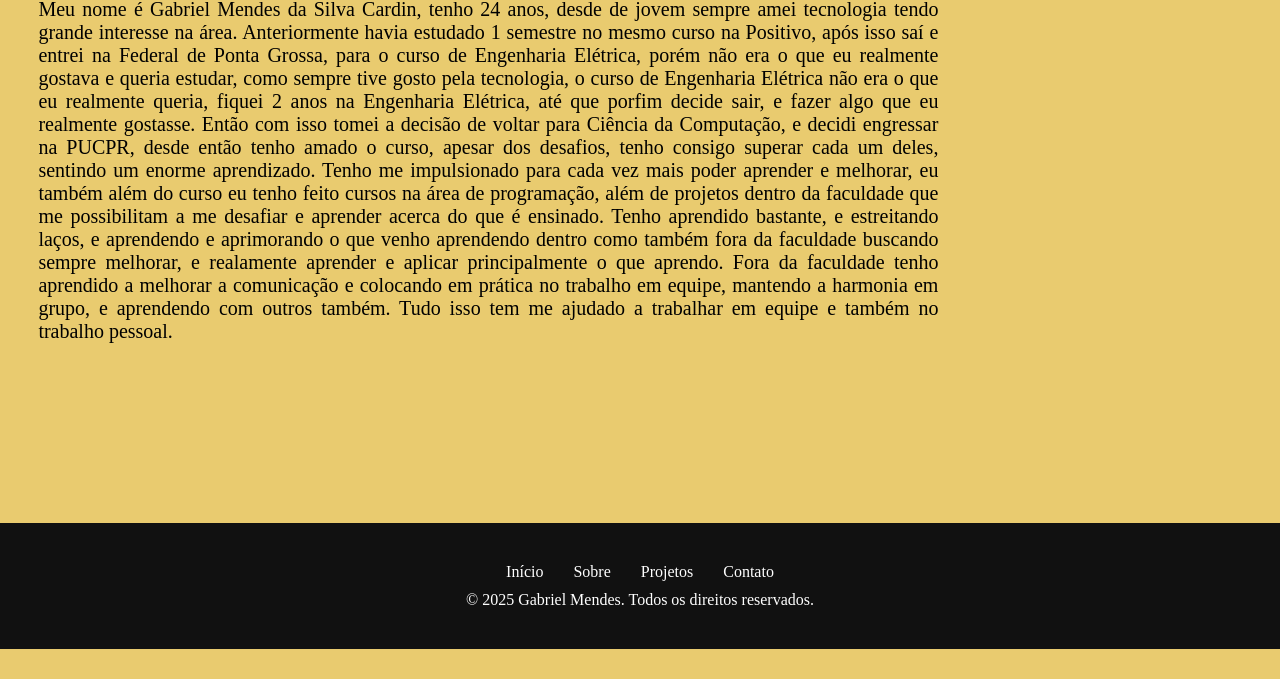
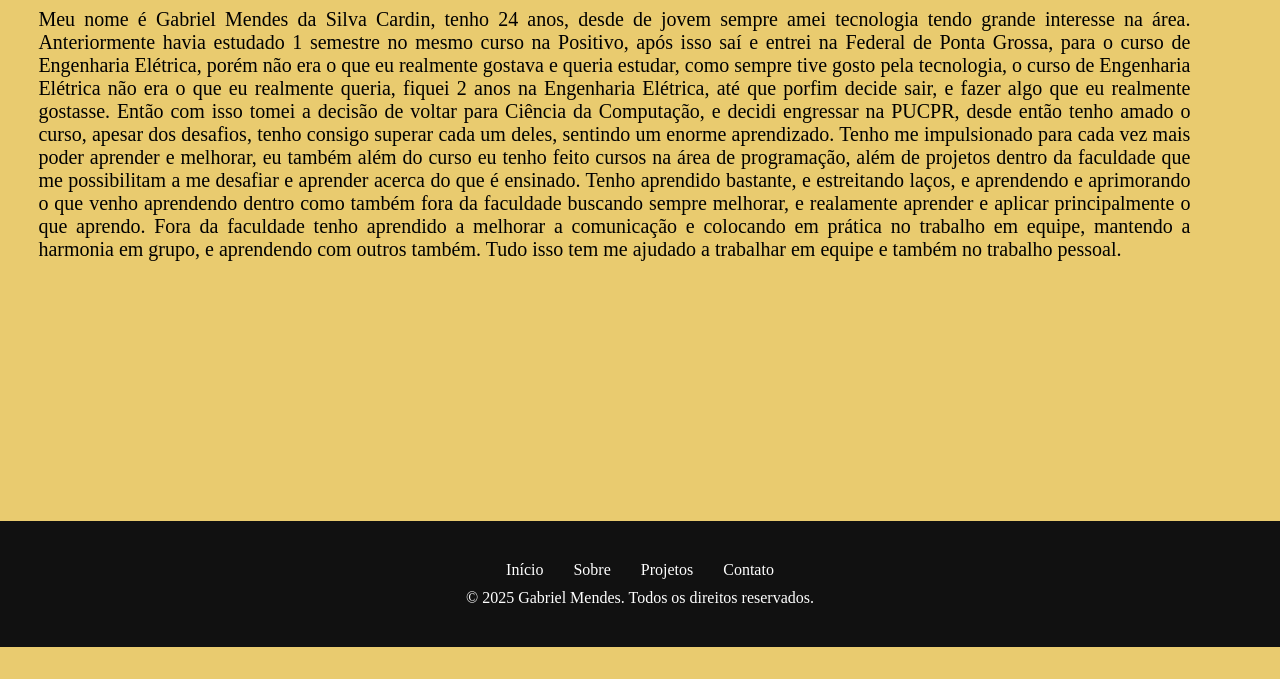
Before and after one commit to GabrielMDS532/Webpuc, a plain HTML site: page sobre.html in a window 1280 px wide. Shown: the part 121-800 px from the top of the page. Drawn offline with Linux system fonts and the light colour scheme.

Commit message:
Novas atualizações

```diff
--- a/sobre.html
+++ b/sobre.html
@@ -31,7 +31,7 @@
         <div class="sobre-mim">
             <h1 class="sobre-mim-titulo"> Minha História</h1>
 
-            <p>
+            <p class="minha-historia">
                 Meu nome é Gabriel Mendes da Silva Cardin, tenho 24 anos, desde de jovem sempre amei tecnologia
                 tendo grande interesse na área. Anteriormente havia estudado 1 semestre no mesmo curso na Positivo,
                 após isso saí e entrei na Federal de Ponta Grossa, para o curso de Engenharia Elétrica, porém não
--- a/styles.css
+++ b/styles.css
@@ -23,7 +23,7 @@ body {
   color: white;
   padding: 40px 20px;
   text-align: center;
-  margin-top: 180px;
+  margin-top: 260px;
   width: 100%;
   box-sizing: border-box;
 }
@@ -84,10 +84,13 @@ body {
 }
 
 .sobre-mim {
+    display: flex;
+    flex-direction: column;
     margin-top: 30px;
     margin: auto 3%;
     font-size:20px;
-    max-width: 900px;
+    width: 90%;
+    max-width: 100%;
     text-align: justify;
     justify-content: center;
 }
@@ -96,6 +99,11 @@ body {
     text-align: center;
     margin-top: 2%;
     margin-bottom: 2%;
+}
+
+.minha-historia {
+    width: 100%;
+    text-align: justify;
 }
 
 
```
